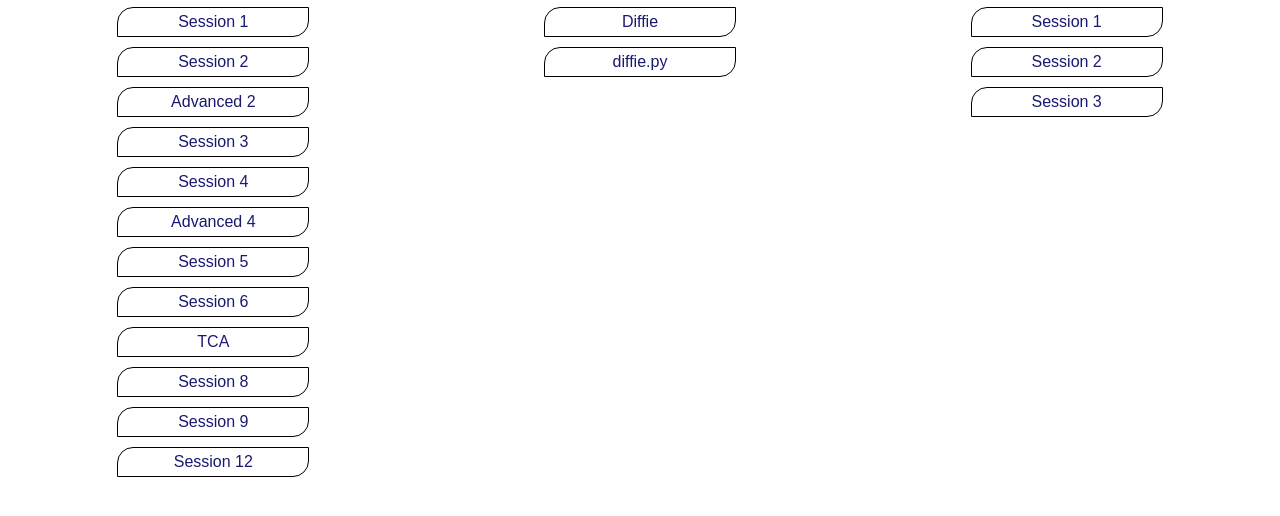
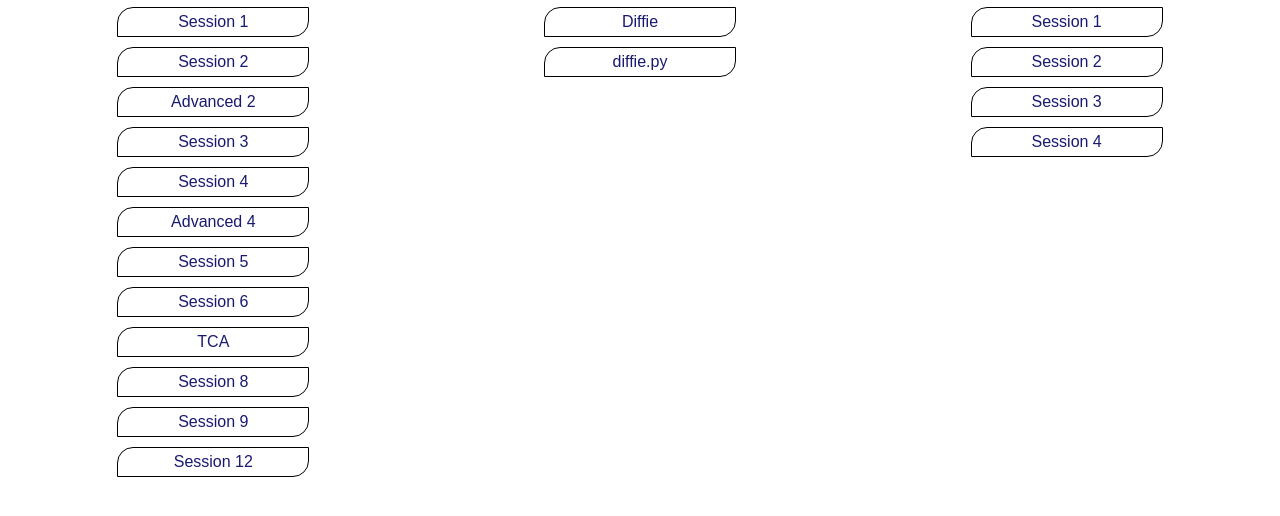
Before and after one commit to james-rich/james-rich.github.io, a plain HTML site: page index.html in a window 1280 px wide. Shown: the part 94-610 px from the top of the page. Drawn offline with Linux system fonts and the light colour scheme.

Commit message:
added menu

```diff
--- a/index.html
+++ b/index.html
@@ -41,6 +41,7 @@
                     <li onmouseover="linkHover(this);" onmouseleave="linkNoHover(this)"><a href="cda401/session1/">Session 1</a></li>
                     <li onmouseover="linkHover(this);" onmouseleave="linkNoHover(this)"><a href="cda401/session2/">Session 2</a></li>
                     <li onmouseover="linkHover(this);" onmouseleave="linkNoHover(this)"><a href="cda401/session3/">Session 3</a></li>
+                    <li onmouseover="linkHover(this);" onmouseleave="linkNoHover(this)"><a href="cda401/session4/">Session 4</a></li>
                 </ul>
             </nav>
         </div>
```
